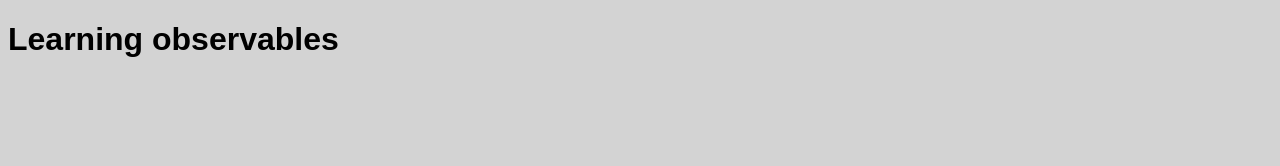
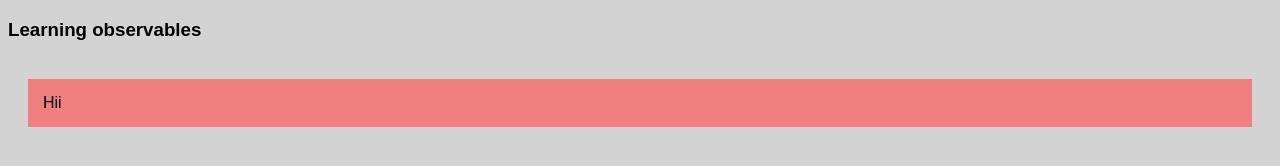
Before and after one commit to vinutha91/RxJS-Observables, a website built with webpack: page src/index.html in a window 1280 px wide. Built offline with nearby package versions, Linux system fonts and the light colour scheme.

Commit message:
Removing Index.js

```diff
--- a/src/index.html
+++ b/src/index.html
@@ -12,7 +12,7 @@
     </style>
 </head>
 <body>
-    <h1>Learning observables</h1>
+    <h3>Learning observables</h3>
     <div>
         <ul id="list"></ul>
     </div>
--- a/src/index.ts
+++ b/src/index.ts
@@ -1,6 +1,10 @@
+console.log('Hii');
+
+addItem('Hii');
+
 function addItem(data: any) {
     var node = document.createElement('li');
     var textNode = document.createTextNode(data);
     node.appendChild(textNode);
-    document.getElementById('output').appendChild(node);
+    document.getElementById('list').appendChild(node);
 }
```
Also changed, not shown: src/index.js (deleted).
